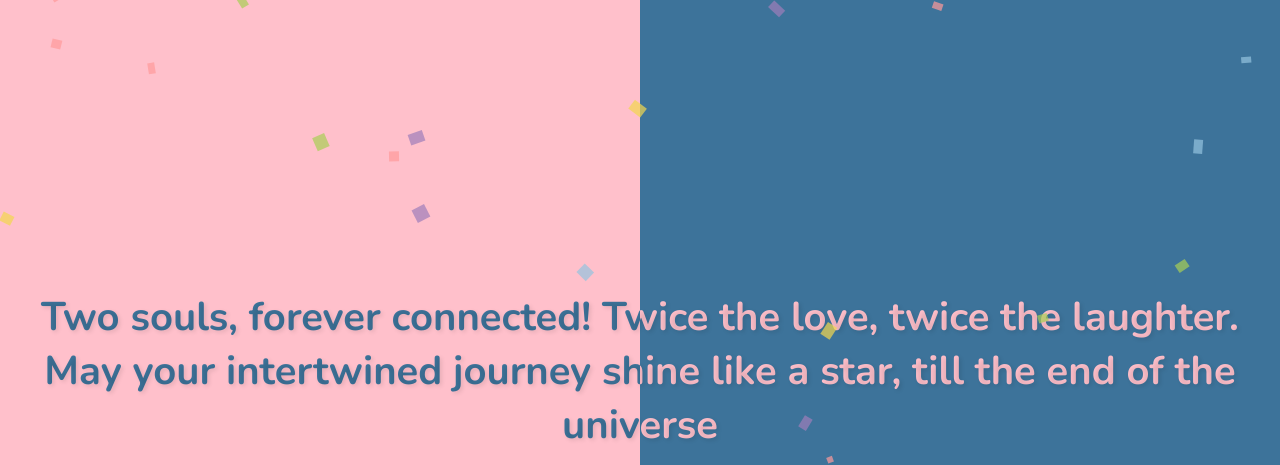
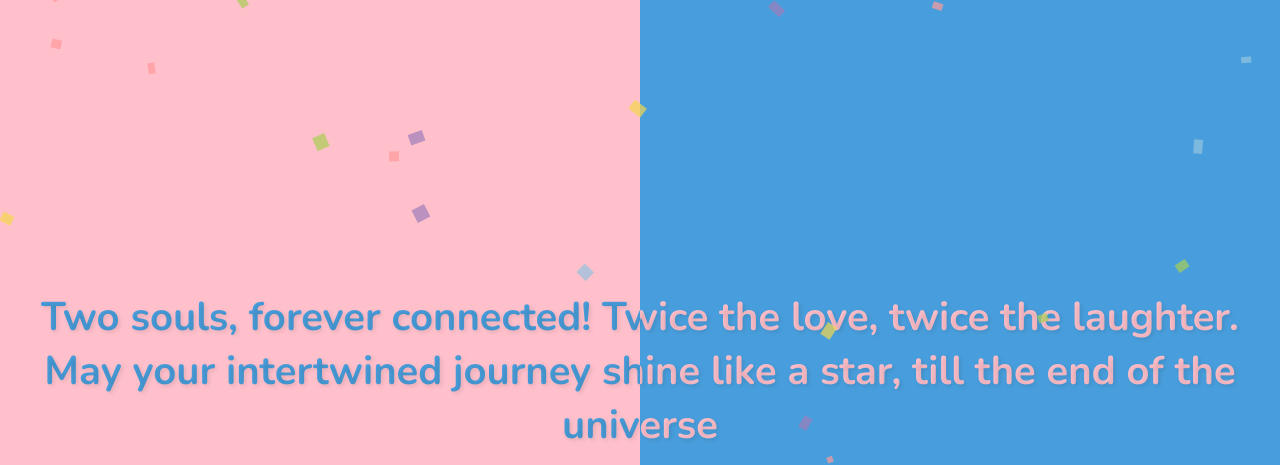
Before and after one commit to Hamds-Lover/B-Day, a plain HTML site: page index.html in a window 1280 px wide. Shown: the top 465 px of the page. Drawn offline with nearby package versions, Linux system fonts and the light colour scheme.

Commit message:
color change

```diff
--- a/style.css
+++ b/style.css
@@ -24,7 +24,7 @@ html {
 }
 
 .right {
-  background-color: rgb(61, 115, 154);
+  background-color: rgb(72, 158, 220);
   right: 0;
 }
 
@@ -41,7 +41,7 @@ html {
   font-family: "Nunito", sans-serif;
   font-size: 2.5rem;
   font-weight: 700;
-  background: linear-gradient(to right, rgb(61, 115, 154) 0%, rgb(61, 115, 154) 50%, pink 50%, pink 100%);
+  background: linear-gradient(to right, rgb(72, 158, 220) 0%, rgb(72, 158, 220) 50%, pink 50%, pink 100%);
   -webkit-background-clip: text;
   background-clip: text;
   color: transparent;
```
